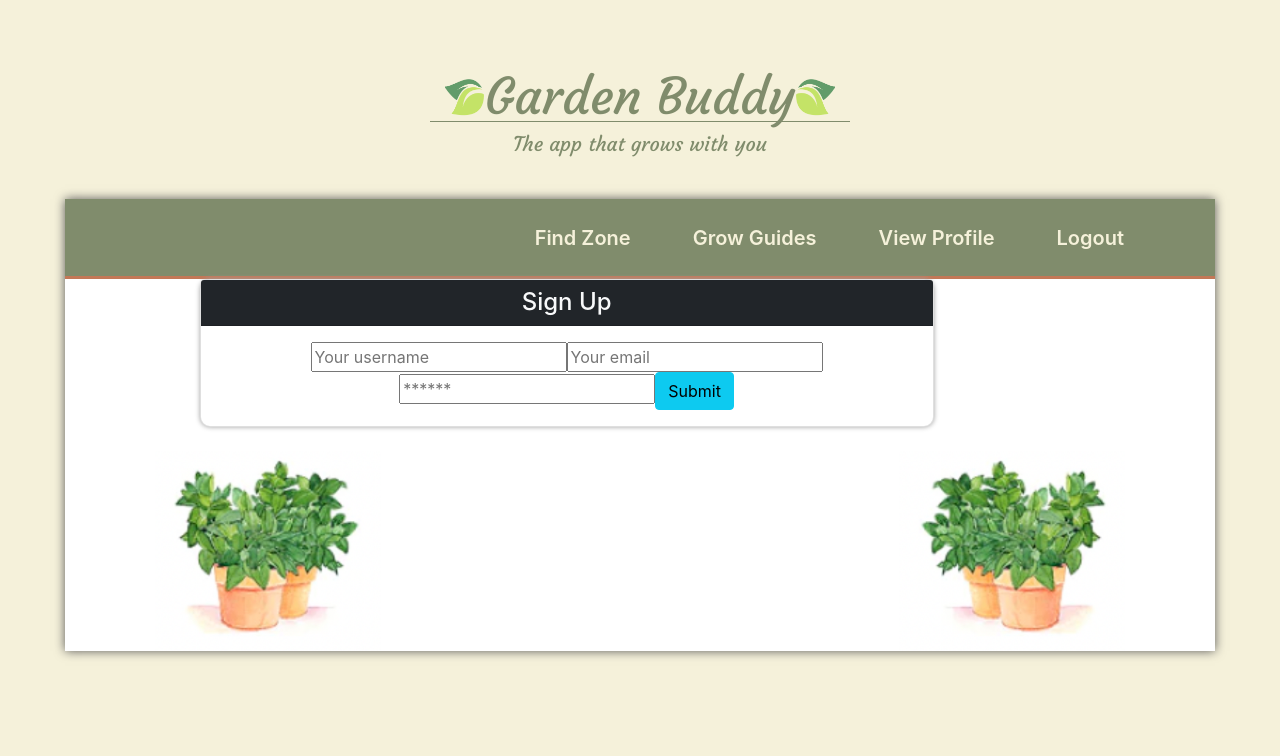
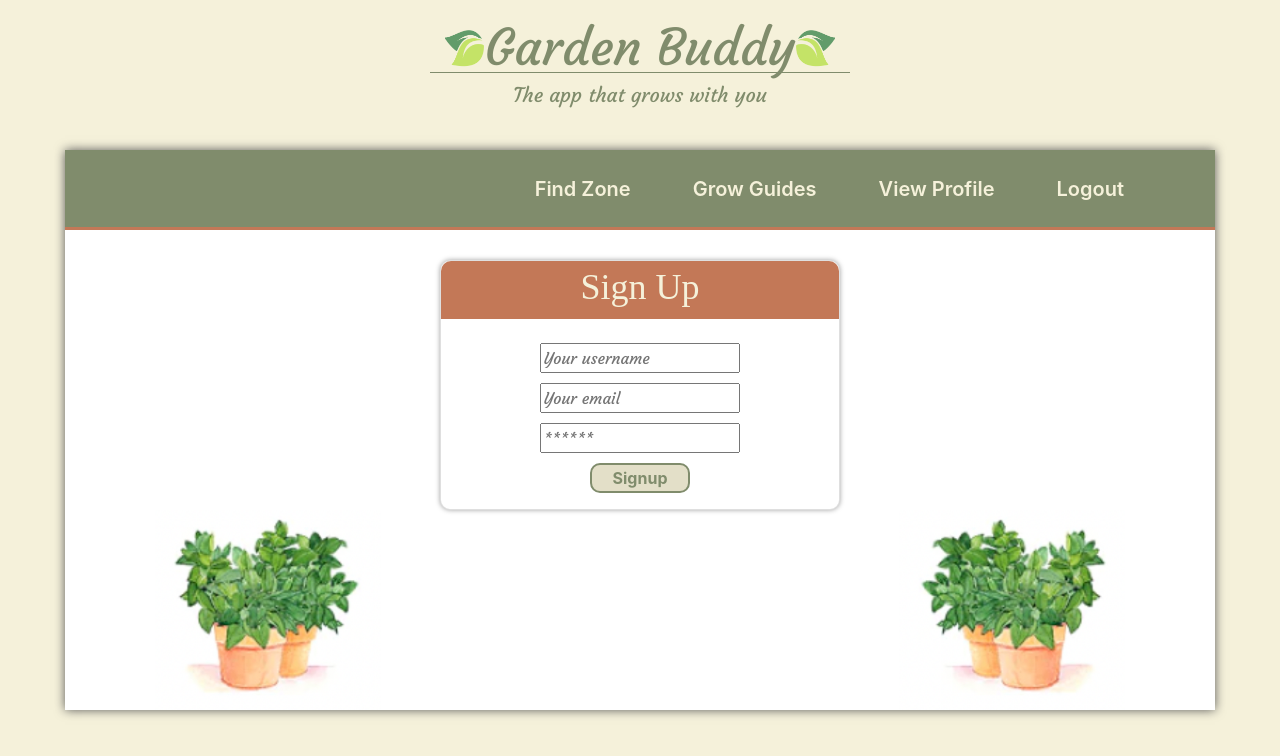
Before and after one commit to jkwalsh127/garden-buddy, a React (Create React App) app in the folder client/: page /signup in a window 1280 px wide. Shown: the top 756 px of the page. Built offline with nearby package versions, Linux system fonts and the light colour scheme.

Commit message:
format signup page

```diff
--- a/client/src/pages/Login.js
+++ b/client/src/pages/Login.js
@@ -55,16 +55,14 @@ const Login = (props) => {
               </>
             ) : (
               <form onSubmit={handleFormSubmit} className='form-wrap'>
-                <label>Login</label>
                 <input
-                  className="login-input"
+                  className="login-input font-title"
                   placeholder="Your email"
                   name="email"
                   type="email"
                   value={formState.email}
                   onChange={handleChange}
                 />
-                <label>Password</label>
                 <input
                   className="login-input"
                   placeholder="******"
--- a/client/src/pages/Signup.js
+++ b/client/src/pages/Signup.js
@@ -1,5 +1,6 @@
 import React, { useState } from 'react';
 import { Link } from 'react-router-dom';
+import './styles/login.css';
 
 import { useMutation } from '@apollo/client';
 import { ADD_USER } from '../utils/mutations';
@@ -41,10 +42,9 @@ const Signup = () => {
   };
 
   return (
-    <main className="flex-row justify-center mb-4">
-      <div className="col-12 col-lg-10">
+    <main className="login-container">
         <div className="card">
-          <h4 className="card-header bg-dark text-light p-2">Sign Up</h4>
+          <h4 className="card-head">Sign Up</h4>
           <div className="card-body">
             {data ? (
               <p>
@@ -52,17 +52,17 @@ const Signup = () => {
                 <Link to="/gardens">Garden Buddy.</Link>
               </p>
             ) : (
-              <form onSubmit={handleFormSubmit}>
+              <form onSubmit={handleFormSubmit} className='form-wrap'>
                 <input
-                  className="form-input"
+                  className="login-input font-title"
                   placeholder="Your username"
-                  name="username"
+                  name="Username"
                   type="text"
                   value={formState.username}
                   onChange={handleChange}
                 />
                 <input
-                  className="form-input"
+                  className="login-input font-title"
                   placeholder="Your email"
                   name="email"
                   type="email"
@@ -70,7 +70,7 @@ const Signup = () => {
                   onChange={handleChange}
                 />
                 <input
-                  className="form-input"
+                  className="login-input font-title"
                   placeholder="******"
                   name="password"
                   type="password"
@@ -78,12 +78,12 @@ const Signup = () => {
                   onChange={handleChange}
                 />
                 <button
-                  className="btn btn-block btn-info"
+                  className="login-btn"
                   style={{ cursor: 'pointer' }}
                   type="submit"
                   to="/gardens"
                 >
-                  Submit
+                  Signup
                 </button>
               </form>
             )}
@@ -95,7 +95,6 @@ const Signup = () => {
             )}
           </div>
         </div>
-      </div>
     </main>
   );
 };
```
Also changed, not shown: 1 other file (tests, documents, lock files or other folders).
